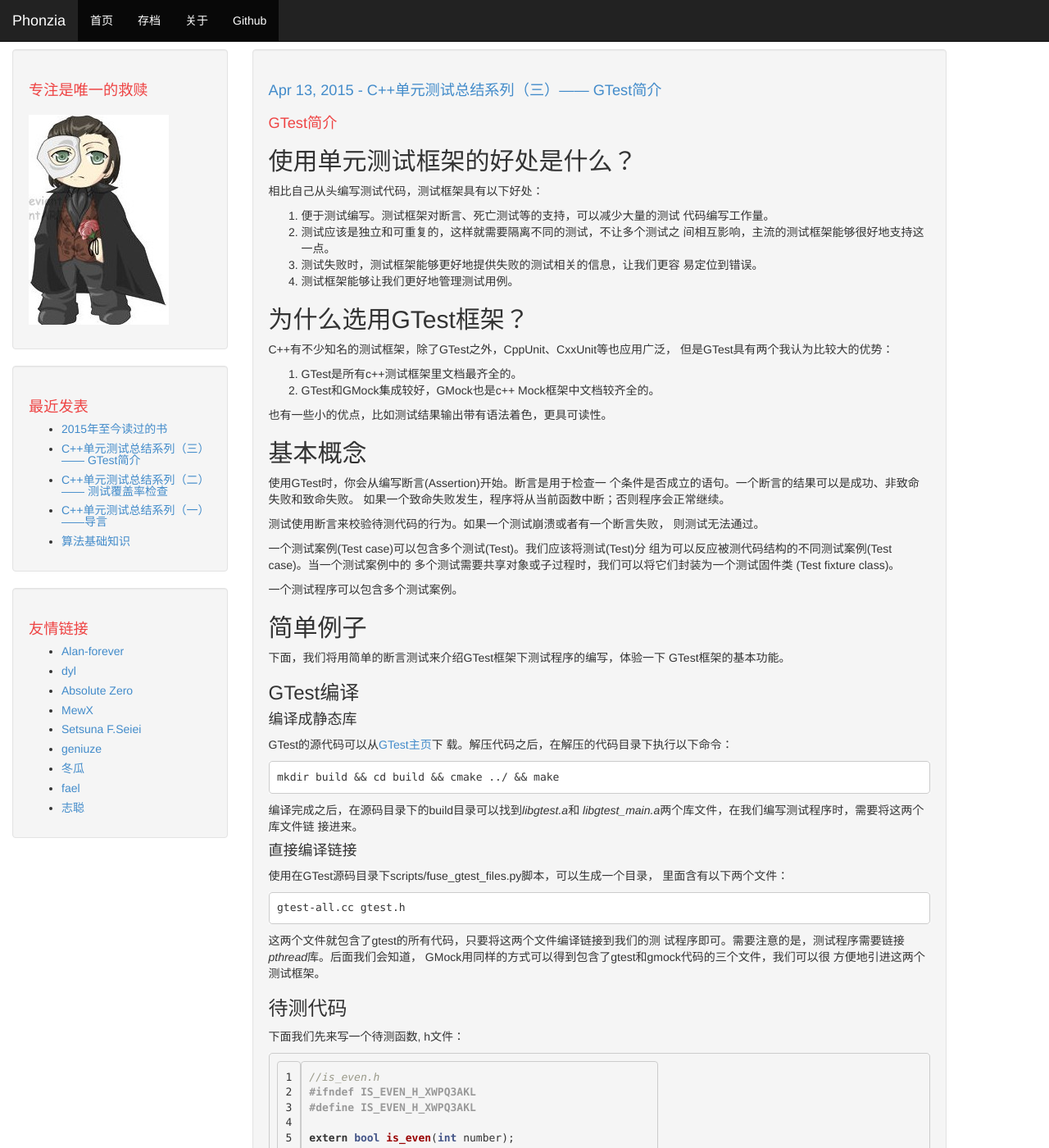
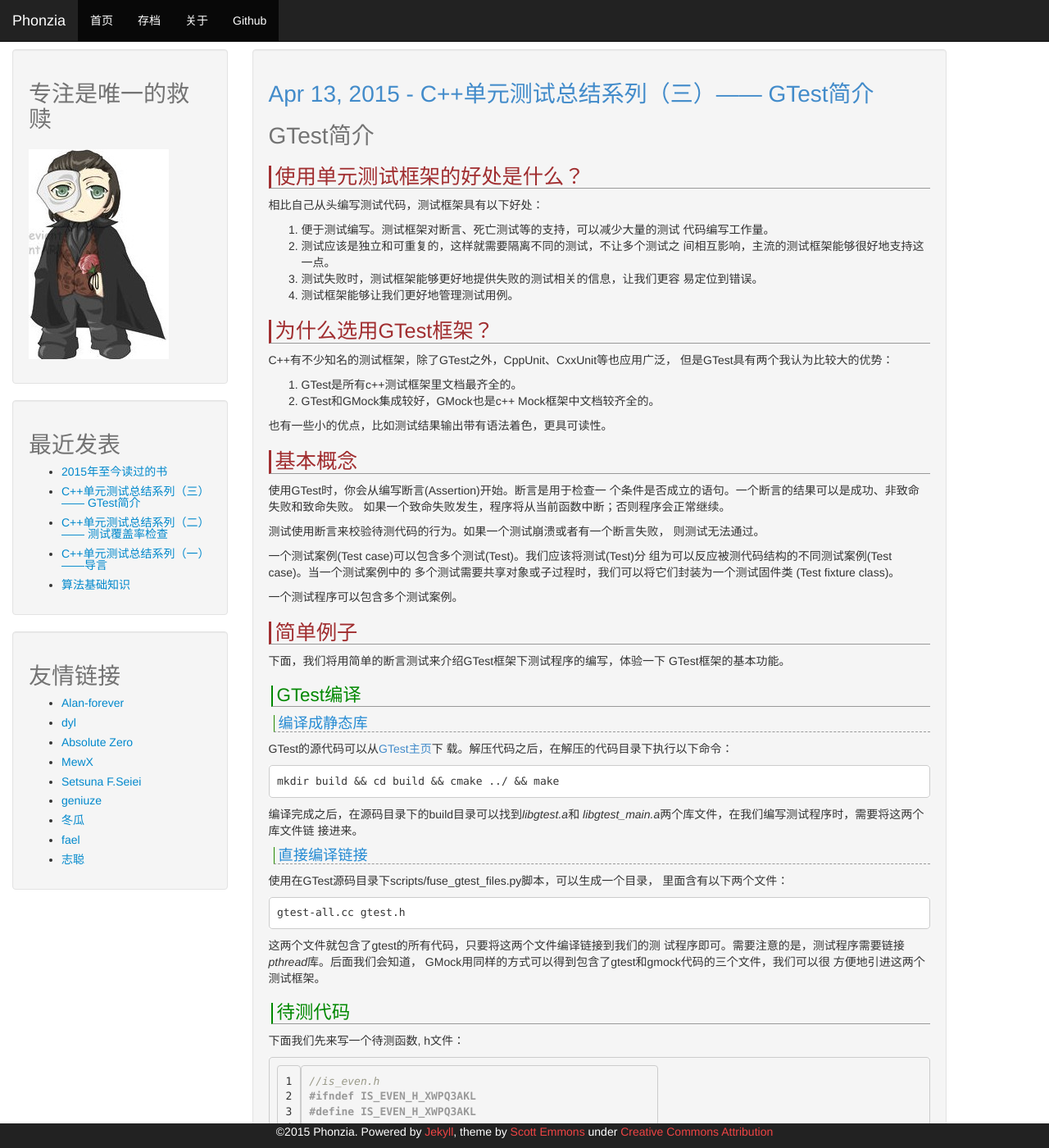
Before and after one commit to phonzia/old_blog, a Jekyll site: the page built from _posts/2015-04-13-UnitTest3.md, in a window 1280 px wide and 1400 px high. Shown: the whole window at 82% size. Built offline with Jekyll 4.4.1, drawn with Linux system fonts in a browser that asks for light colours; Markdown is read by kramdown in place of the engine named in the settings; comment, search, counter and statistics services are not loaded.

Commit message:
change css

```diff
--- a/_includes/footer.html
+++ b/_includes/footer.html
@@ -1,6 +1,6 @@
 <div class="container-fluid">
     <div class="row-fluid">
-        <div class="span12 footer navbar-inverse navbar-bottom">
+        <div class="span12 footer navbar-inverse navbar-fixed-bottom">
             <p class="copyright">&copy;{{ site.time | date: '%Y' }} {{ site.name }}. Powered by <a href="http://jekyllrb.com">Jekyll</a>, theme by <a href="https://github.com/scotte/jekyll-clean">Scott Emmons</a>
             under
             <a href="http://creativecommons.org/licenses/by/4.0/">Creative Commons Attribution</a></p>
--- a/css/theme.css
+++ b/css/theme.css
@@ -26,7 +26,7 @@ body {
 }
 
 .sidebar a {
-    color: #428bca;
+    color: #0088CC;
 }
 
 .sidebar li {
@@ -43,9 +43,38 @@ body {
 }
 
 .well h1 {
-    color: #ee4444;
-    font-size: 1.3em;
+    color: #737373;
+    font-size: 200%;
 }
+
+.well h2 {
+    color: #A02D2F;
+    font-size: 180%;
+    padding-left: 5px;
+    border-left: 3px solid #A02D2F;
+    border-bottom: 1px solid #999;
+}
+
+.well h3 {
+    color: #008800;
+    font-size: 160%;
+    padding-left: 5px;
+    border-left: 2px solid #008800;
+    border-bottom: 1px solid #999;
+    margin-left: 3px
+}
+
+.well h4 {
+    color: #268BD3;
+    font-size: 130%;
+    padding-left: 5px;
+    border-left: 1px solid #268B03;
+    border-bottom: 1px dashed #999;
+    margin-left: 6px
+}
+
+
+
 
 .author {
     color: #ee4444;
```
Also changed, not shown: css/screen.css (line endings or trailing spaces).
